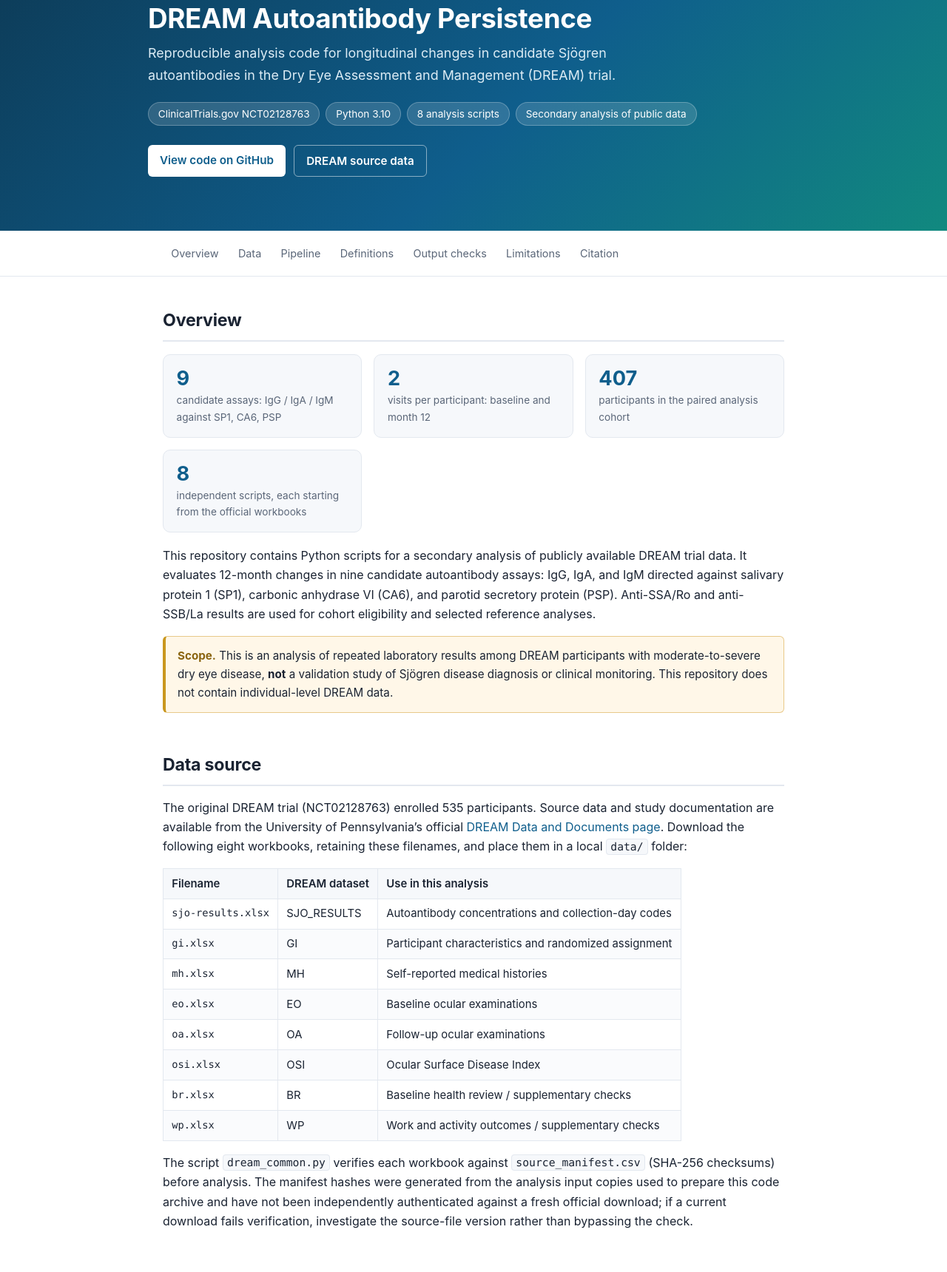
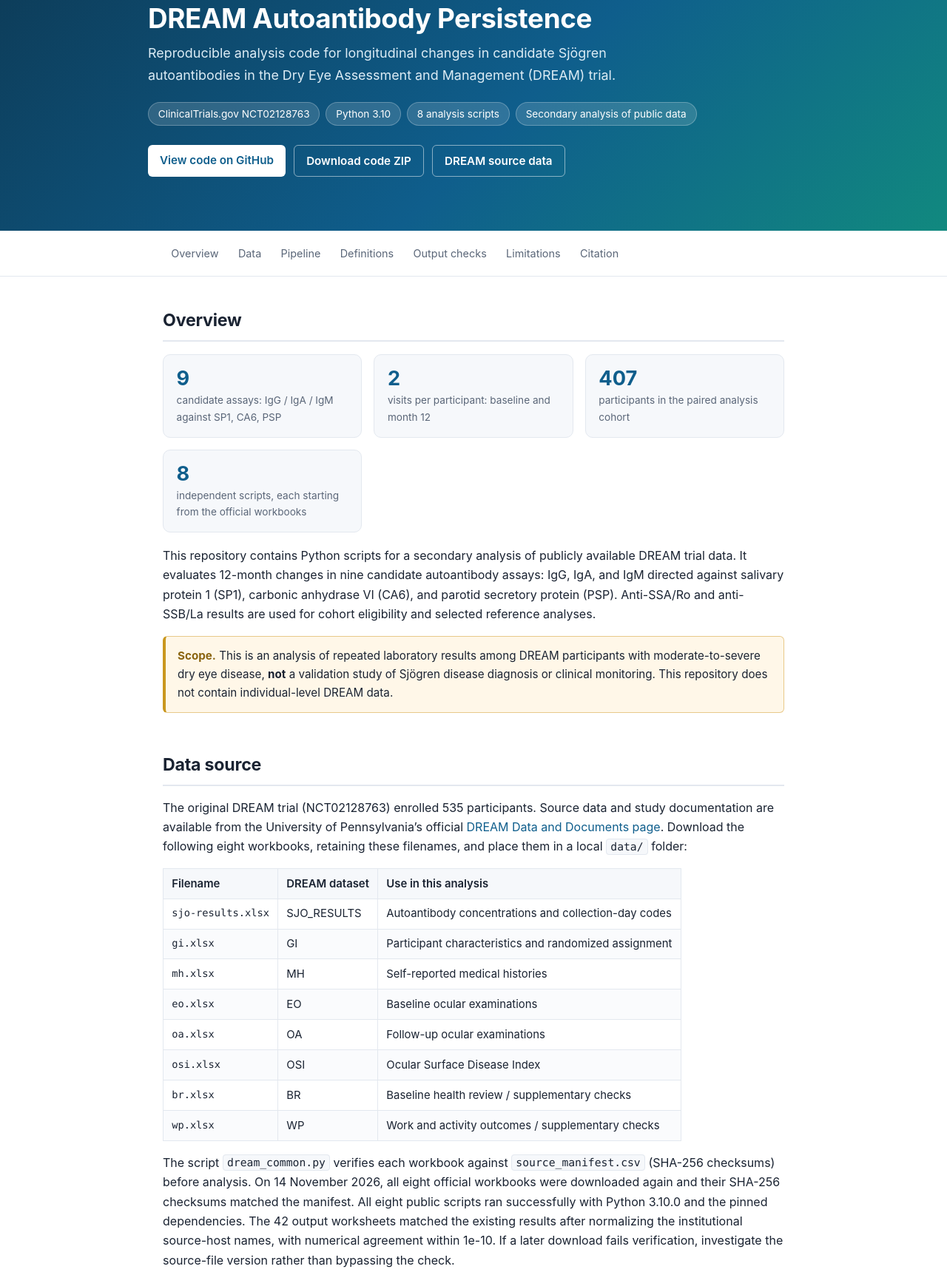
Before and after one commit to DREAM-Autoantibody-Persistence/DREAM-Autoantibody-Persistence.github.io, a plain HTML site: page index.html in a window 1280 px wide. Shown: the part 64-1784 px from the top of the page at 74% size. Drawn offline with Linux system fonts and the light colour scheme.

Commit message:
Document verified data checks and pinned-environment reproduction

```diff
--- a/index.html
+++ b/index.html
@@ -88,6 +88,7 @@
     </div>
     <div class="links">
       <a href="https://github.com/DREAM-Autoantibody-Persistence/DREAM-Autoantibody-Persistence.github.io">View code on GitHub</a>
+      <a class="ghost" href="https://github.com/DREAM-Autoantibody-Persistence/DREAM-Autoantibody-Persistence.github.io/archive/refs/heads/main.zip">Download code ZIP</a>
       <a class="ghost" href="https://www.med.upenn.edu/cpob/dream-data-export">DREAM source data</a>
     </div>
   </div>
@@ -135,7 +136,7 @@
       <tr><td class="mono">wp.xlsx</td><td>WP</td><td>Work and activity outcomes / supplementary checks</td></tr>
     </tbody>
   </table>
-  <p>The script <code>dream_common.py</code> verifies each workbook against <code>source_manifest.csv</code> (SHA-256 checksums) before analysis. The manifest hashes were generated from the analysis input copies used to prepare this code archive and have not been independently authenticated against a fresh official download; if a current download fails verification, investigate the source-file version rather than bypassing the check.</p>
+  <p>The script <code>dream_common.py</code> verifies each workbook against <code>source_manifest.csv</code> (SHA-256 checksums) before analysis. On 14 November 2026, all eight official workbooks were downloaded again and their SHA-256 checksums matched the manifest. All eight public scripts ran successfully with Python 3.10.0 and the pinned dependencies. The 42 output worksheets matched the existing results after normalizing the institutional source-host names, with numerical agreement within 1e-10. If a later download fails verification, investigate the source-file version rather than bypassing the check.</p>
 </section>
 
 <section id="pipeline">
@@ -203,7 +204,7 @@ python RUN_STEP08.py</code></pre>
   <ul>
     <li>This is a secondary analysis of the original randomized trial; the present autoantibody analyses should not be interpreted as estimating a causal treatment effect.</li>
     <li>Antibody results were measured at two visits approximately one year apart; the data cannot distinguish analytic variation from biological fluctuation or prove continuous positivity between visits.</li>
-    <li>Missing follow-up measurements and post hoc exploratory comparisons affect interpretation.</li>
+    <li>Missing follow-up measurements and exploratory comparisons affect interpretation.</li>
     <li>Participant-level datasets, case report forms, and original data dictionaries belong to the DREAM source provider and are not redistributed here.</li>
     <li>External users should verify that the manifest hashes agree with the official files available to them and record the software versions printed by Step&nbsp;01.</li>
   </ul>
```
Also changed, not shown: 1 other file.
